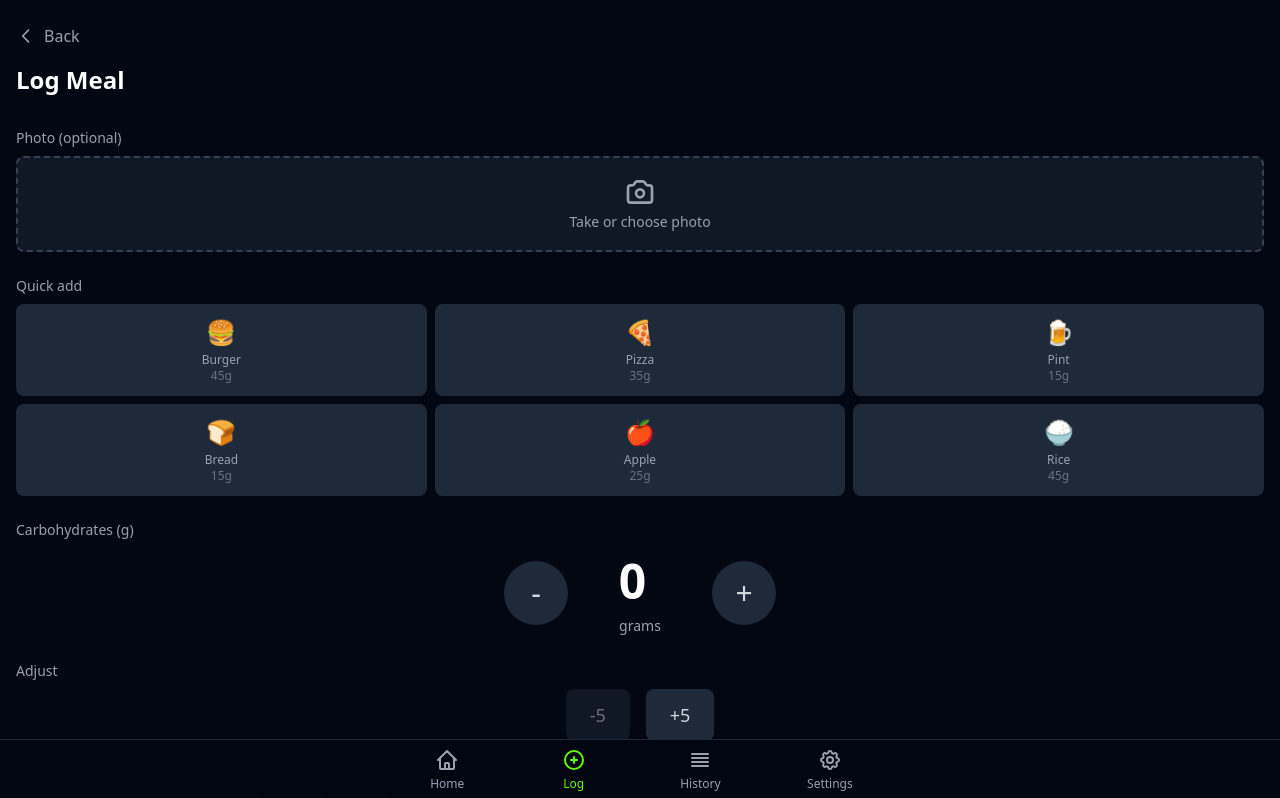
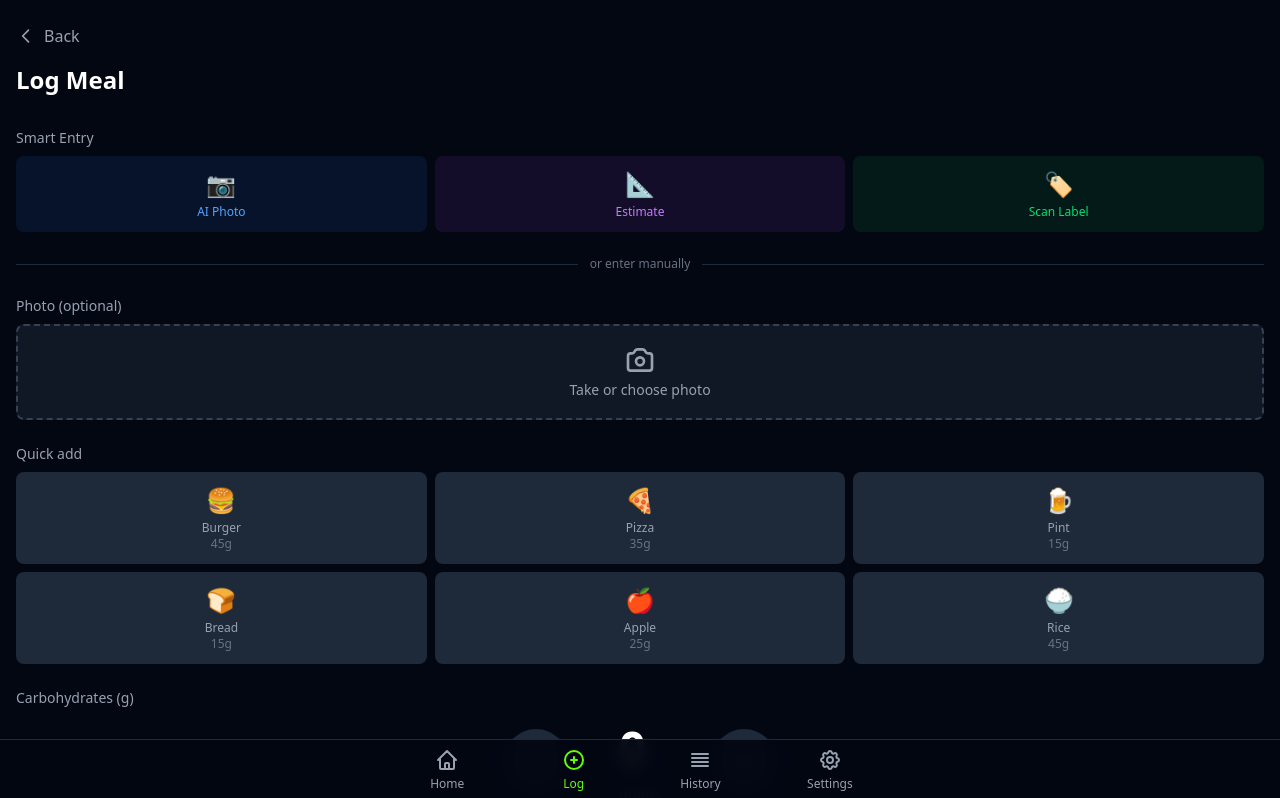
Before and after one commit to troobit/medata, a SvelteKit app: page /log/meal in a window 1280 px wide. Shown: the top 798 px of the page. Built offline with nearby package versions, Linux system fonts and the light colour scheme.

Commit message:
dev workstream plan

```diff
--- a/src/lib/types/events.ts
+++ b/src/lib/types/events.ts
@@ -2,6 +2,24 @@
  * Event types for physiological data logging
  */
 export type EventType = 'meal' | 'insulin' | 'bsl' | 'exercise';
+
+/**
+ * Data source tracking - identifies how data was captured
+ * Used by workstreams to track origin of events
+ */
+export type MealDataSource = 'manual' | 'ai' | 'local-estimation';
+export type BSLDataSource = 'manual' | 'cgm-image' | 'csv-import' | 'api';
+
+/**
+ * Correction record for iterative learning
+ * Tracks user corrections to improve estimation accuracy
+ */
+export interface CorrectionRecord {
+  originalValue: number;
+  correctedValue: number;
+  field: string; // e.g., 'carbs', 'protein', 'calories'
+  timestamp: Date;
+}
 
 /**
  * Insulin type: bolus (fast-acting) or basal (long-acting)
@@ -19,6 +37,11 @@ export type BSLUnit = 'mmol/L' | 'mg/dL';
 export type ExerciseIntensity = 'low' | 'moderate' | 'high';
 
 /**
+ * Alcohol drink categories
+ */
+export type AlcoholType = 'beer' | 'wine' | 'spirit' | 'mixed';
+
+/**
  * Macro nutrient data for meals
  */
 export interface MacroData {
@@ -26,6 +49,7 @@ export interface MacroData {
   carbs: number;
   protein: number;
   fat: number;
+  alcohol?: number; // in grams
 }
 
 /**
@@ -35,6 +59,13 @@ export interface MealMetadata extends Partial<MacroData> {
   description?: string;
   photoUrl?: string;
   items?: MealItem[];
+  // Alcohol tracking
+  alcoholUnits?: number; // standard drink units
+  alcoholType?: AlcoholType;
+  // Source tracking (added for workstream support)
+  source?: MealDataSource;
+  confidence?: number; // 0-1, estimation confidence
+  corrections?: CorrectionRecord[]; // user correction history
   [key: string]: unknown;
 }
 
@@ -61,6 +92,10 @@ export interface InsulinMetadata {
  */
 export interface BSLMetadata {
   unit: BSLUnit;
+  // Source tracking (added for workstream support)
+  source?: BSLDataSource;
+  device?: string; // e.g., "Freestyle Libre 3", "Dexcom G7"
+  isFingerPrick?: boolean; // true = higher accuracy than CGM
   [key: string]: unknown;
 }
 
@@ -110,7 +145,8 @@ export function isMealMetadata(metadata: Record<string, unknown>): metadata is M
     'carbs' in metadata ||
     'calories' in metadata ||
     'description' in metadata ||
-    'photoUrl' in metadata
+    'photoUrl' in metadata ||
+    'alcoholUnits' in metadata
   );
 }
 
--- a/src/lib/types/index.ts
+++ b/src/lib/types/index.ts
@@ -13,7 +13,11 @@ export type {
   EventMetadata,
   PhysiologicalEvent,
   CreateEventInput,
-  UpdateEventInput
+  UpdateEventInput,
+  // Source tracking types (for workstreams)
+  MealDataSource,
+  BSLDataSource,
+  CorrectionRecord
 } from './events';
 
 export {
@@ -29,3 +33,52 @@ export type { MealPreset, CreatePresetInput, UpdatePresetInput } from './presets
 // Settings
 export type { AIProvider, UserSettings } from './settings';
 export { DEFAULT_SETTINGS } from './settings';
+
+// Workstream A: AI Food Recognition
+export type {
+  BoundingBox,
+  RecognizedFoodItem,
+  FoodRecognitionResult,
+  NutritionLabelResult,
+  RecognitionOptions,
+  IFoodRecognitionService
+} from './ai';
+
+// Workstream B: CGM Graph Capture
+export type {
+  CGMDeviceType,
+  AxisRanges,
+  ExtractedDataPoint,
+  GraphRegion,
+  CGMExtractionResult,
+  CGMExtractionOptions,
+  ICGMImageService
+} from './cgm';
+
+// Workstream C: Local Food Estimation
+export type {
+  ReferenceObjectType,
+  DetectedReference,
+  FoodRegion,
+  FoodDensityEntry,
+  VolumeEstimationResult,
+  LocalEstimationResult,
+  CalibrationEntry,
+  IVolumeEstimationService
+} from './local-estimation';
+export { REFERENCE_DIMENSIONS } from './local-estimation';
+
+// Workstream D: BSL Data Import
+export type {
+  CSVFormatType,
+  CSVColumnMapping,
+  ParsedCSVRow,
+  RowValidationResult,
+  DuplicateMatch,
+  DuplicateStrategy,
+  ImportPreview,
+  ImportResult,
+  CSVImportOptions,
+  IImportService,
+  IExportService
+} from './import';
--- a/src/routes/log/+page.svelte
+++ b/src/routes/log/+page.svelte
@@ -78,4 +78,11 @@
       </svg>
     </a>
   </div>
+
+  <!-- Import Link -->
+  <div class="mt-8 text-center">
+    <a href="/import" class="text-sm text-gray-500 hover:text-gray-400">
+      Import data from CGM apps or CSV →
+    </a>
+  </div>
 </div>
--- a/src/routes/log/meal/+page.svelte
+++ b/src/routes/log/meal/+page.svelte
@@ -106,6 +106,41 @@
   </header>
 
   <div class="flex flex-1 flex-col">
+    <!-- Smart Entry Options -->
+    <div class="mb-6">
+      <span class="mb-2 block text-sm font-medium text-gray-400">Smart Entry</span>
+      <div class="grid grid-cols-3 gap-2">
+        <a
+          href="/log/meal/photo"
+          class="flex flex-col items-center rounded-lg bg-blue-500/10 p-3 text-center transition-colors hover:bg-blue-500/20"
+        >
+          <span class="mb-1 text-2xl">📷</span>
+          <span class="text-xs text-blue-400">AI Photo</span>
+        </a>
+        <a
+          href="/log/meal/estimate"
+          class="flex flex-col items-center rounded-lg bg-purple-500/10 p-3 text-center transition-colors hover:bg-purple-500/20"
+        >
+          <span class="mb-1 text-2xl">📐</span>
+          <span class="text-xs text-purple-400">Estimate</span>
+        </a>
+        <a
+          href="/log/meal/label"
+          class="flex flex-col items-center rounded-lg bg-green-500/10 p-3 text-center transition-colors hover:bg-green-500/20"
+        >
+          <span class="mb-1 text-2xl">🏷️</span>
+          <span class="text-xs text-green-400">Scan Label</span>
+        </a>
+      </div>
+    </div>
+
+    <!-- Divider -->
+    <div class="mb-6 flex items-center gap-3">
+      <div class="h-px flex-1 bg-gray-800"></div>
+      <span class="text-xs text-gray-500">or enter manually</span>
+      <div class="h-px flex-1 bg-gray-800"></div>
+    </div>
+
     <!-- Photo Capture -->
     <div class="mb-6">
       <span class="mb-2 block text-sm font-medium text-gray-400">Photo (optional)</span>
```
Also changed, not shown: 1 other file (tests, documents, lock files or other folders).
